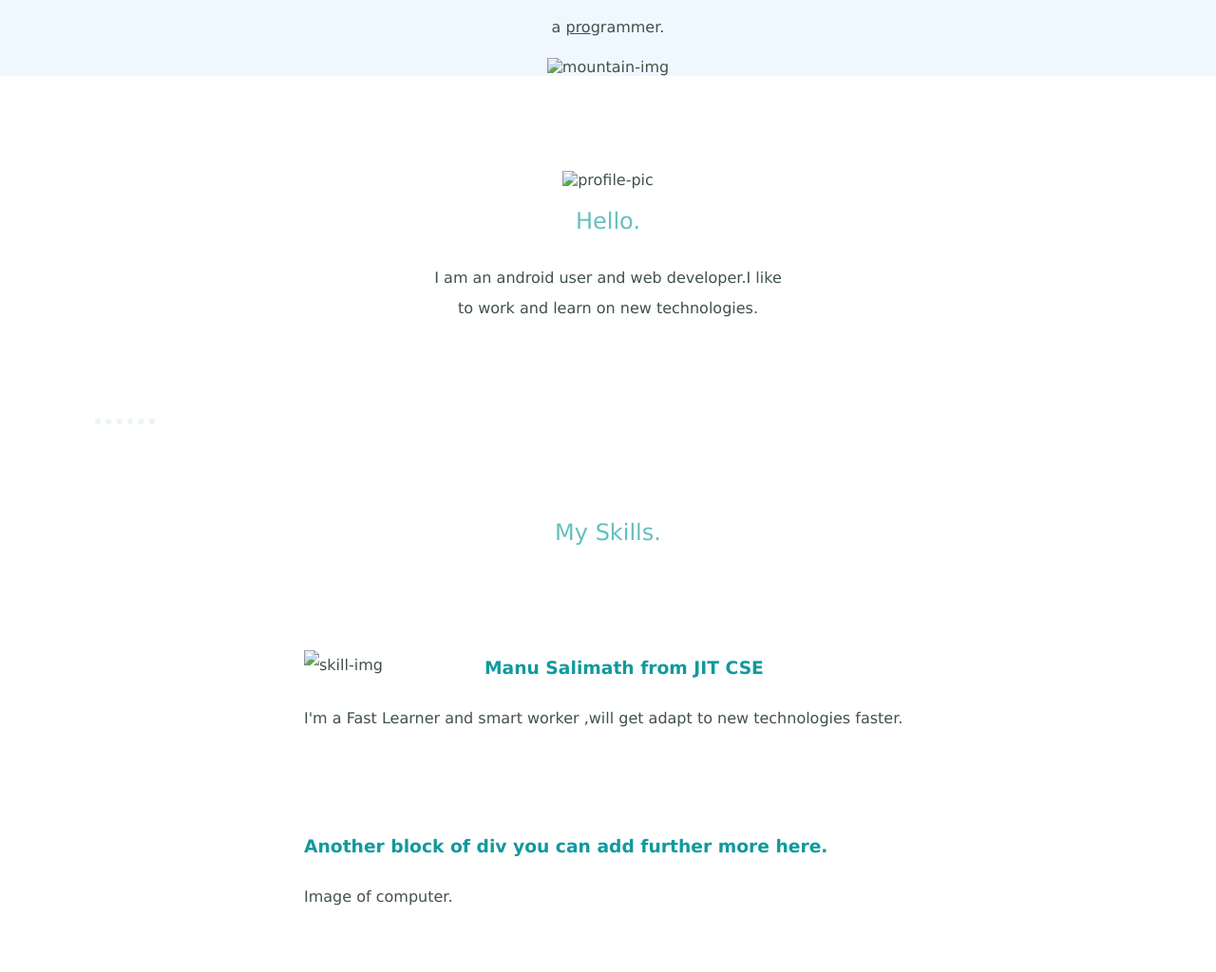
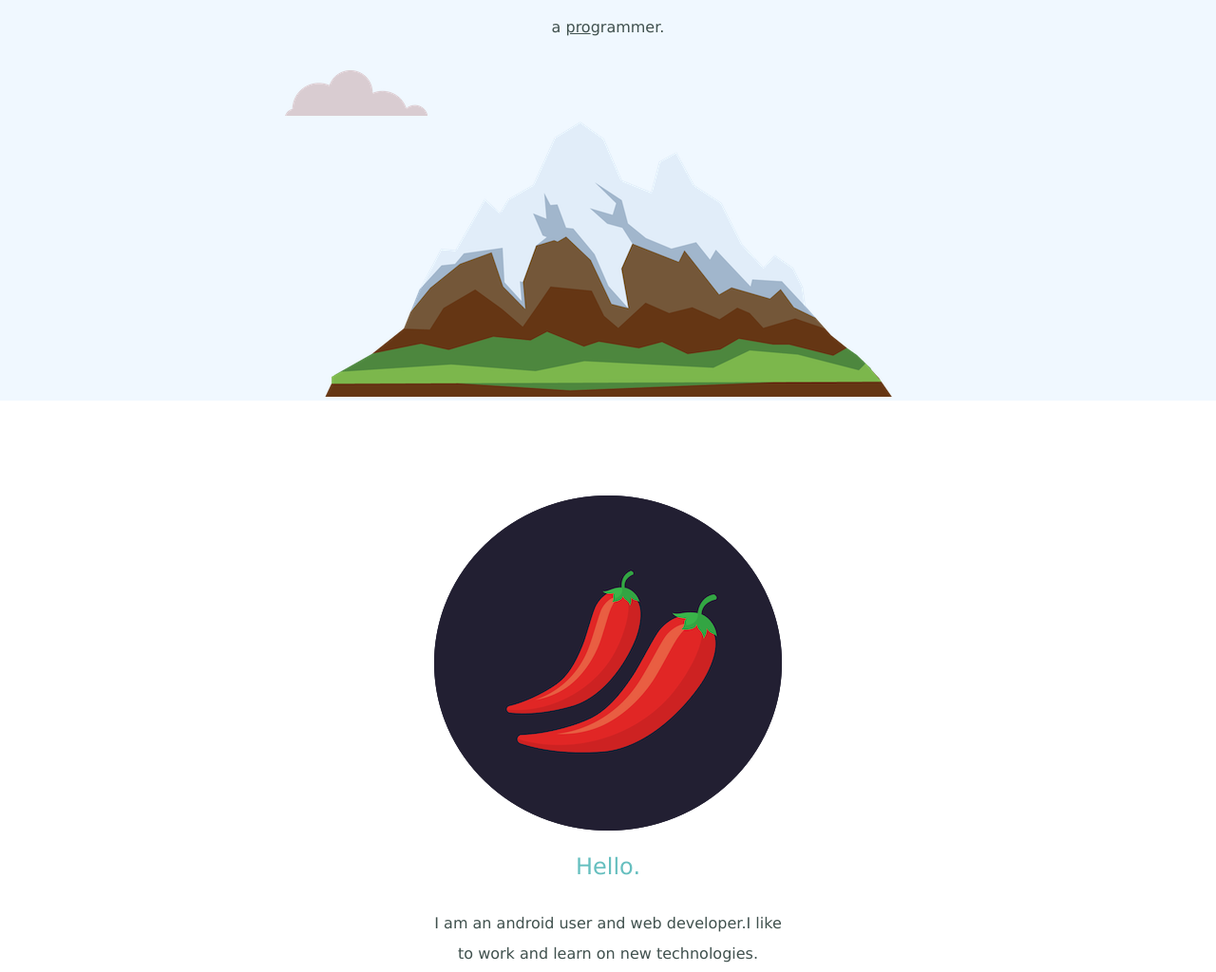
Before and after one commit to ManuSalimath/CSS-HTML-PersonalWebsite, a plain HTML site: page index.html in a window 1280 px wide. Shown: the part 243-1267 px from the top of the page at 95% size. Drawn offline with Linux system fonts and the light colour scheme; files that its build step writes are made by us from their sources; files whose address does not match are found by name.

Commit message:
updated the path of images

```diff
--- a/index.html
+++ b/index.html
@@ -20,11 +20,11 @@
         <h1>I'm Manu</h1>
         <p>a <span class="pro">pro</span>grammer.</p>
         <img class="bottom-cloud" src="images/cloud.png" alt="cloud-img">
-        <img src="images/mountain.png" alt="mountain-img">
+        <img src="mountain.png" alt="mountain-img">
     </div>
     <div class="middle-container">
         <div class="profile">
-            <img src="images/chillies.png" alt="profile-pic">
+            <img src="chillies.png" alt="profile-pic">
             <h2>Hello.</h2>
             <p>I am an android user and web developer.I like to work and learn on new technologies.
             </p>
@@ -33,12 +33,12 @@
         <div class="skills">
             <h2>My Skills.</h2>
             <div class="skill-row">
-                <img class="code-img" src="images/computer.png" alt="skill-img">
+                <img class="code-img" src="computer.png" alt="skill-img">
                 <h3>Manu Salimath from JIT CSE </h3>
                 <p>I'm a Fast Learner and smart worker ,will get adapt to new technologies faster.</p>
             </div>
             <div class="skill-row">
-                <img class="code-img" src="images/computer.png" alt="">
+                <img class="code-img" src="computer.png" alt="">
                 <h3>Another block of div you can add further more here.</h3>
                 <p class="desc">Image of computer.</p>
             </div>
```
